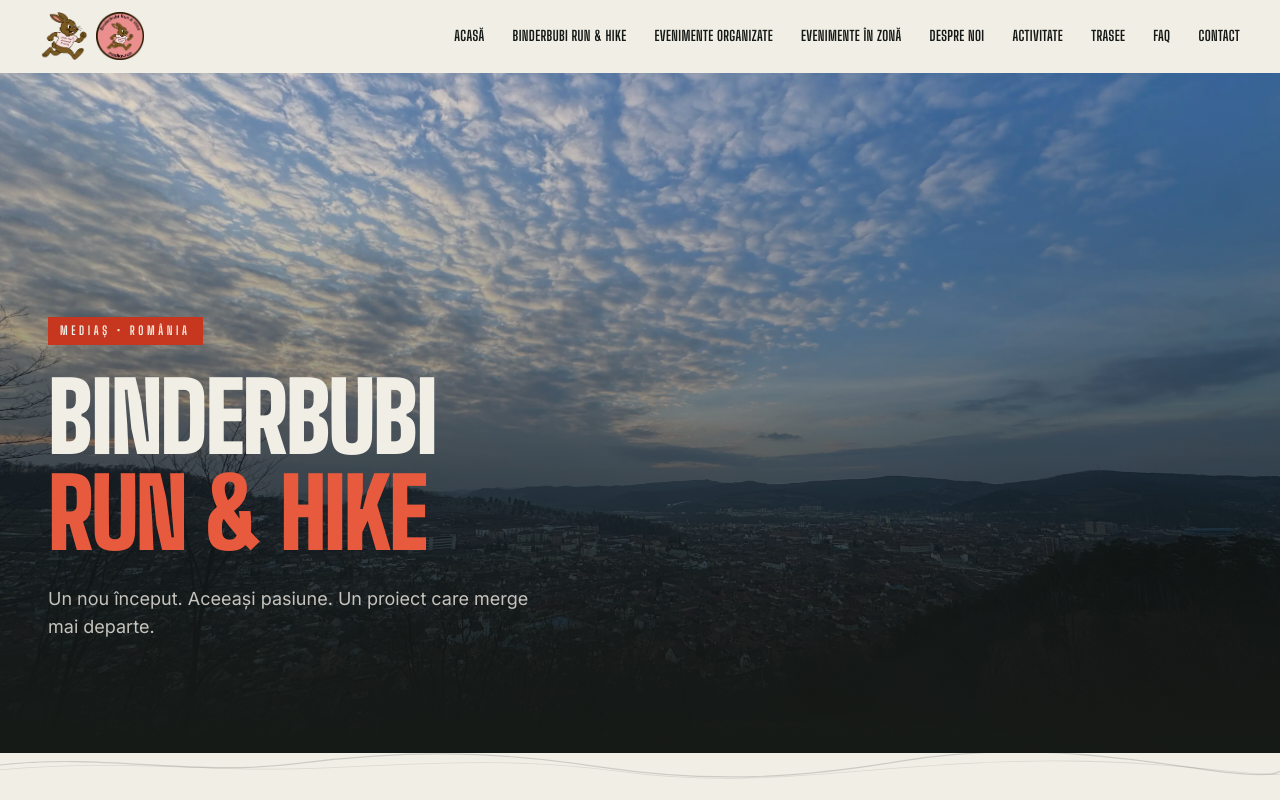
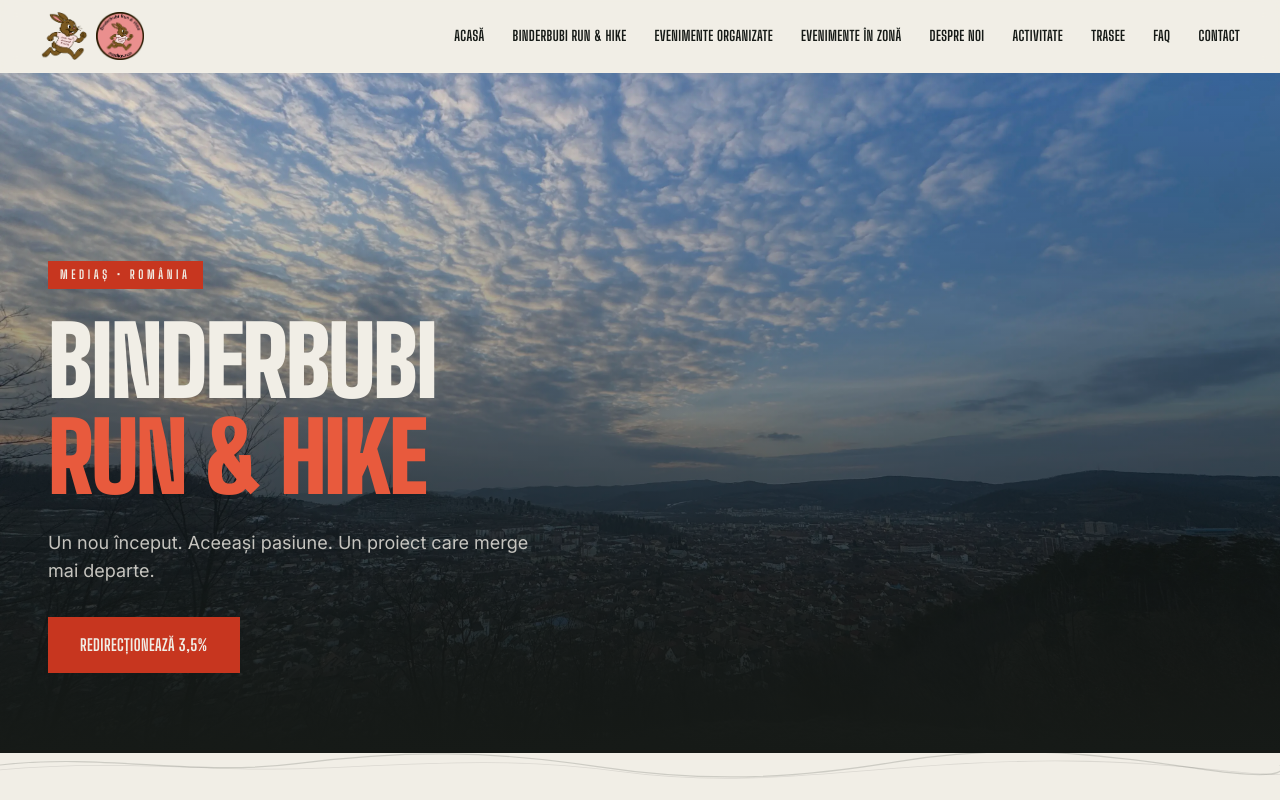
Before and after one commit to andreiholerga/medias.run, a React (Vite) app: page /asociatie in a window 1280 px wide. Shown: the top 800 px of the page. Built offline with nearby package versions, Linux system fonts and the light colour scheme.

Commit message:
added formular230

```diff
--- /dev/null
+++ b/src/components/Formular230.jsx
@@ -0,0 +1,28 @@
+import React, { useEffect } from 'react';
+
+export const Formular230 = ({
+  children = 'Redirecționează 3,5%',
+  className = ''
+}) => {
+  useEffect(() => {
+    const SCRIPT_SRC = 'https://formular230.ro/share/aa0c73e42b3';
+    let script = document.querySelector(`script[src="${SCRIPT_SRC}"]`);
+
+    if (!script) {
+      script = document.createElement('script');
+      script.src = SCRIPT_SRC;
+      script.async = true;
+      document.head.appendChild(script);
+    } else if (window.f230ro && typeof window.f230ro.initAll === 'function') {
+      window.f230ro.initAll();
+    }
+  }, []);
+
+  return (
+    <button type="button" className={`f230ro-lansare ${className}`}>
+      {children}
+    </button>
+  );
+};
+
+export default Formular230;
--- a/src/pages/BinderbubiRunHike.jsx
+++ b/src/pages/BinderbubiRunHike.jsx
@@ -4,6 +4,7 @@ import GallerySlider from "../components/GallerySlider.jsx";
 import HighFiveButton from "../components/HighFiveButton.jsx";
 import TopoDivider from "../components/TopoDivider.jsx";
 import {events, brhEvents} from "../data/events.js";
+import Formular230 from "../components/Formular230.jsx";
 
 export default function Home() {
   return (
@@ -30,6 +31,7 @@ export default function Home() {
           <p className="text-paper/80 max-w-lg text-base md:text-lg mb-8">
            Un nou început. Aceeași pasiune. Un proiect care merge mai departe.
           </p>
+          <Formular230 className="bg-trail text-paper font-display font-bold uppercase tracking-wide px-8 py-4 hover:bg-paper hover:text-ink transition-colors" />
 
         </div>
       </section>
```
